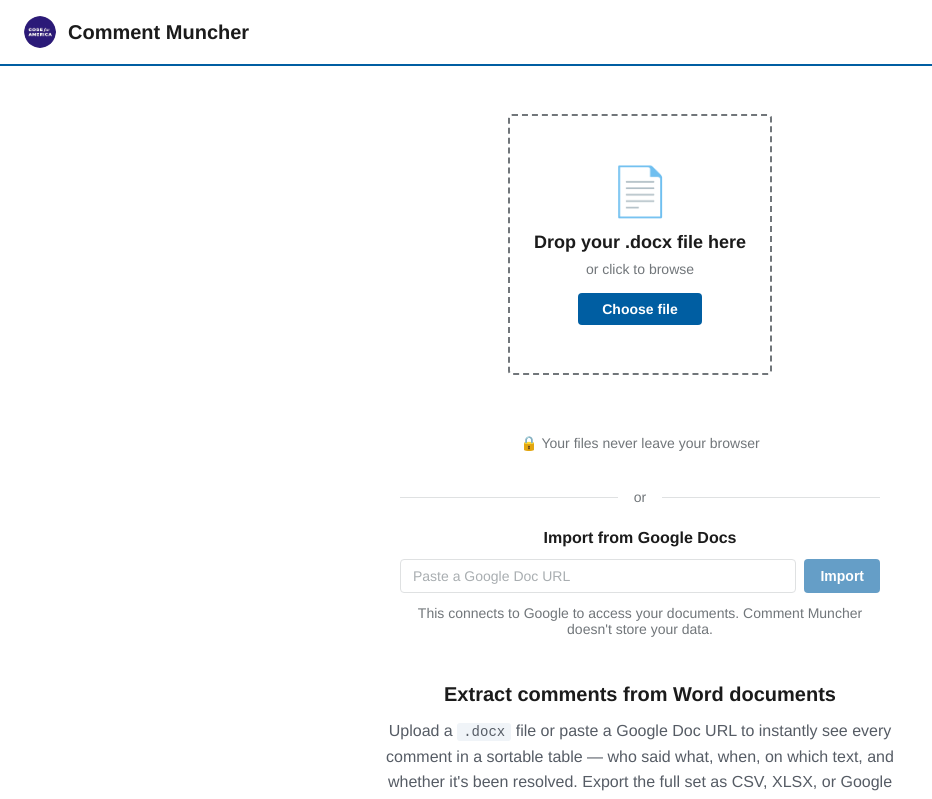
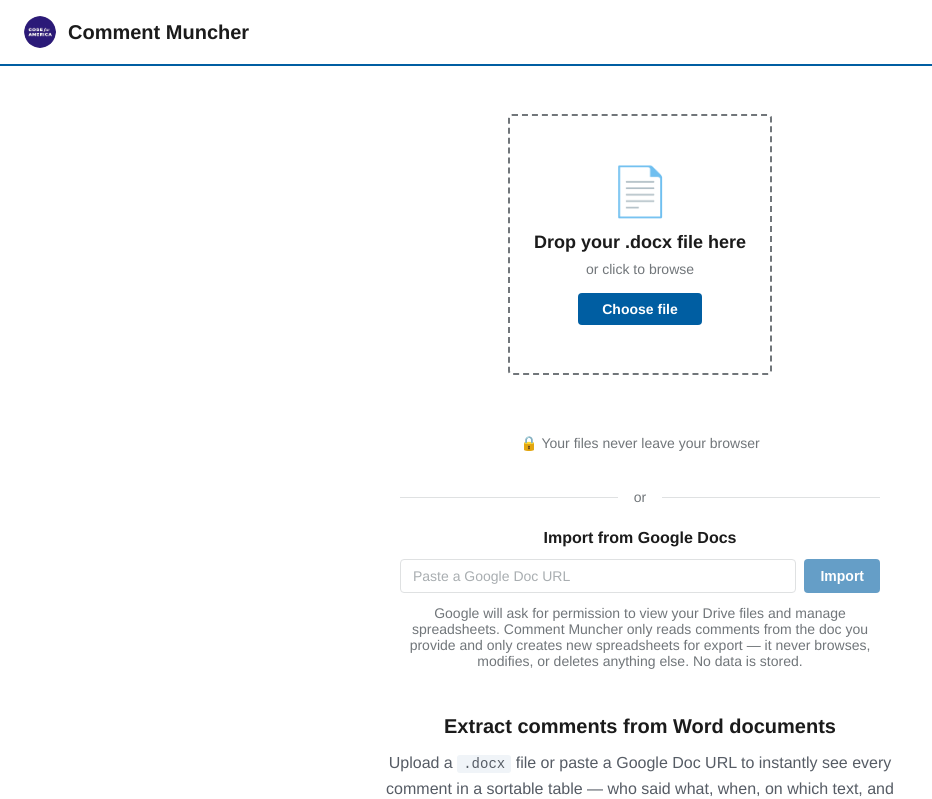
Before and after one commit to cfiorillo-cfa/comment-muncher, a React (Vite) app: page / in a window 1280 px wide. Shown: the top 799 px of the page, without its empty margins (0-932 px from the left). Built offline with nearby package versions, Linux system fonts and the light colour scheme; no server answers.

Commit message:
docs: add scope explainer before Google OAuth consent

```diff
--- a/src/components/GoogleDocInput.tsx
+++ b/src/components/GoogleDocInput.tsx
@@ -49,7 +49,10 @@
       </form>
       {error && <p className="google-import__error" role="alert">{error}</p>}
       <p className="google-import__note">
-        This connects to Google to access your documents. Comment Muncher doesn't store your data.
+        Google will ask for permission to view your Drive files and manage
+        spreadsheets. Comment Muncher only reads comments from the doc you
+        provide and only creates new spreadsheets for export — it never
+        browses, modifies, or deletes anything else. No data is stored.
       </p>
     </div>
   );
```
